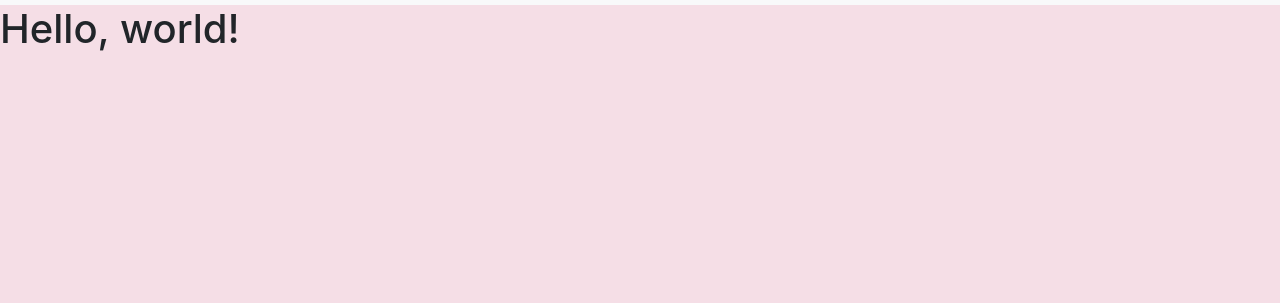
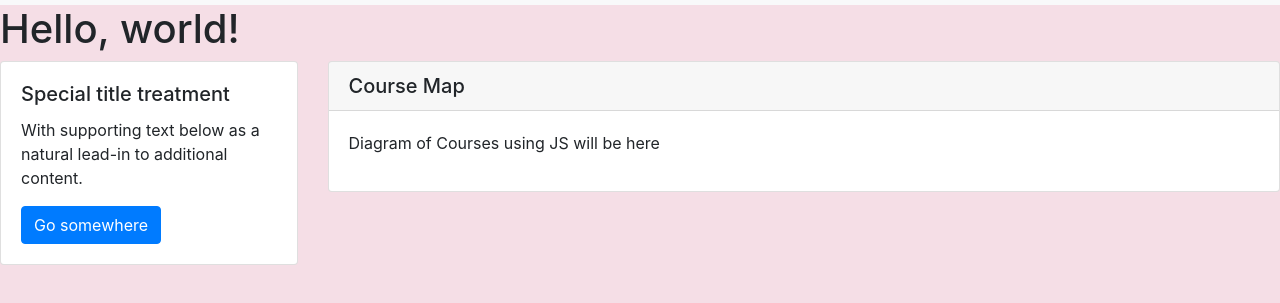
Before and after one commit to John1114/Courses-Brown-Scraper, a plain HTML site: page index.html in a window 1280 px wide. Shown: the part 51-354 px from the top of the page. Drawn offline with nearby package versions, Linux system fonts and the light colour scheme.

Commit message:
Update index.html

```diff
--- a/index.html
+++ b/index.html
@@ -31,6 +31,27 @@
     </nav>
     <h1>Hello, world!</h1>
 
+    <!-- Cards -->
+    <div class="row">
+      <div class="col-sm-3">
+        <div class="card">
+          <div class="card-body">
+            <h5 class="card-title">Special title treatment</h5>
+            <p class="card-text">With supporting text below as a natural lead-in to additional content.</p>
+            <a href="#" class="btn btn-primary">Go somewhere</a>
+          </div>
+        </div>
+      </div>
+      <div class="col-sm-9">
+        <div class="card">
+          <h5 class="card-header">Course Map</h5>
+          <div class="card-body">
+            <p> Diagram of Courses using JS will be here</p>
+          </div>
+        </div>
+      </div>
+    </div>
+
     <!-- JavaScript Source -->
     <script src="https://cdn.jsdelivr.net/npm/jquery@3.5.1/dist/jquery.slim.min.js" integrity="sha384-DfXdz2htPH0lsSSs5nCTpuj/zy4C+OGpamoFVy38MVBnE+IbbVYUew+OrCXaRkfj" crossorigin="anonymous"></script>
     <script src="https://cdn.jsdelivr.net/npm/bootstrap@4.6.1/dist/js/bootstrap.bundle.min.js" integrity="sha384-fQybjgWLrvvRgtW6bFlB7jaZrFsaBXjsOMm/tB9LTS58ONXgqbR9W8oWht/amnpF" crossorigin="anonymous"></script>
```
